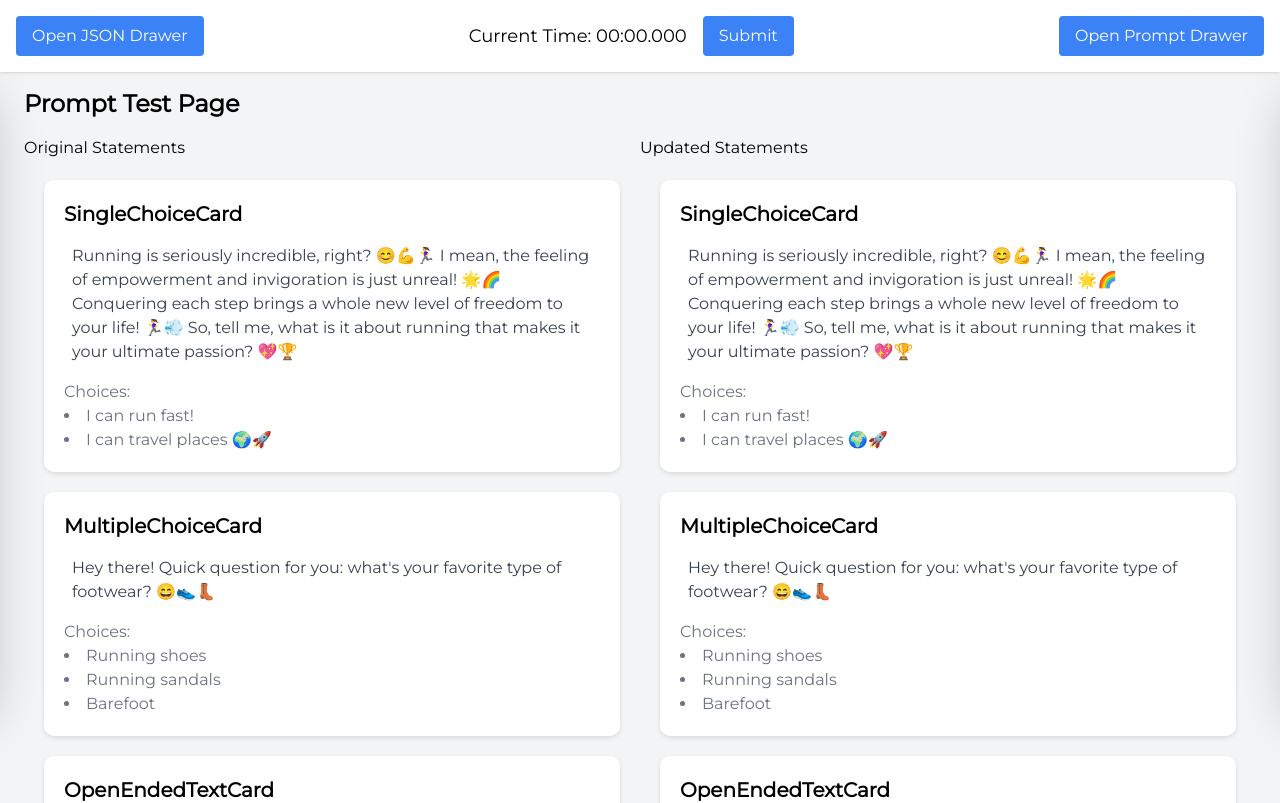
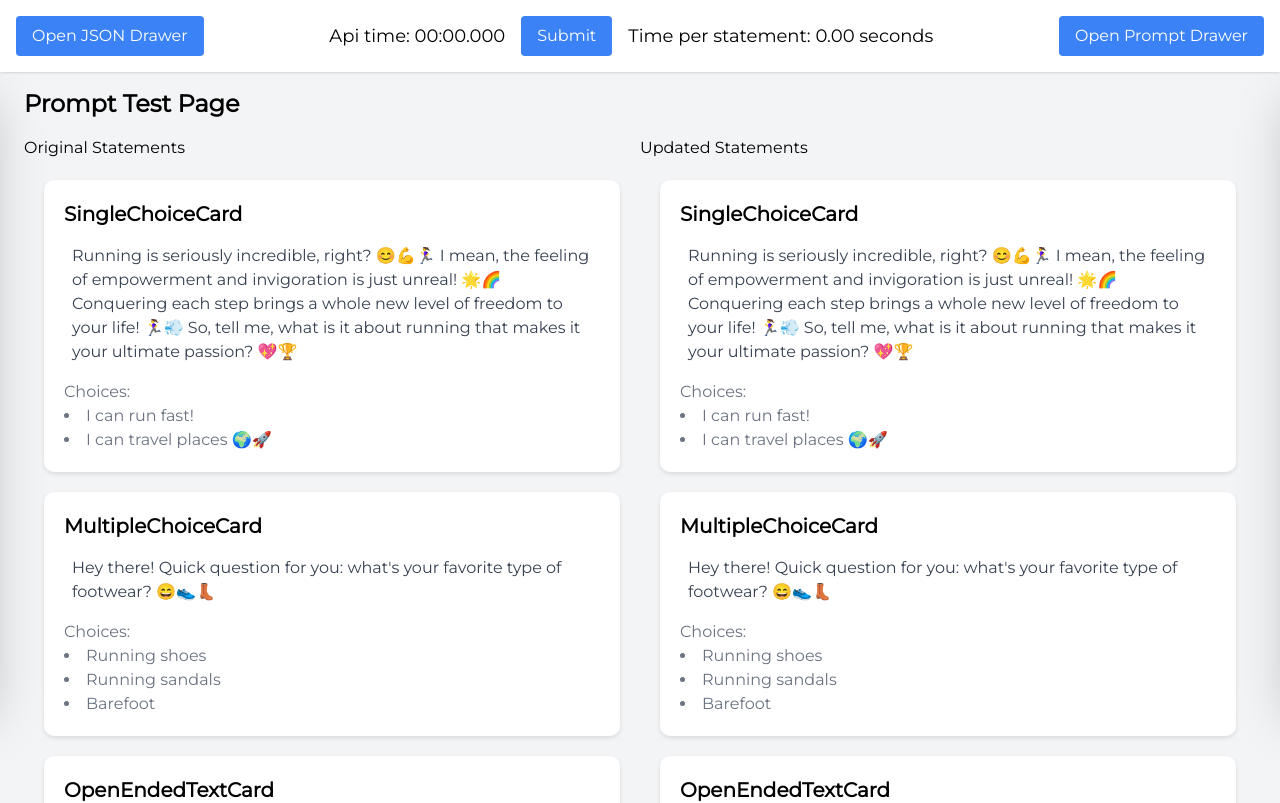
Before and after one commit to Ollstar/surveygen, a Next.js app: page / in a window 1280 px wide. Shown: the top 803 px of the page. Built offline with nearby package versions, Linux system fonts and the light colour scheme.

Commit message:
added per statement timing

```diff
--- a/app/page.tsx
+++ b/app/page.tsx
@@ -22,6 +22,7 @@ const Messages: React.FC = () => {
 
   const [statements, setStatements] = useState<Statement[]>([]);
   const [updatedStatements, setUpdatedStatements] = useState<Statement[]>([]);
+  const [timePerStatement, setTimePerStatement] = useState<number>(0);
 
   const [inputJson, setInputJson] = useState(sampleJson);
   const [prompt, setPrompt] = useState<string>(defaultPromptPrefix);
@@ -30,7 +31,7 @@ const Messages: React.FC = () => {
   const timerInterval = useRef<NodeJS.Timeout | null>(null);
   const [drawerOpen, setDrawerOpen] = useState(false);
   const [jsonDrawerOpen, setJsonDrawerOpen] = useState(false);
-const staticPromptPart = `{examples}\n{format_instructions}\n Therefore here are the final Transformed Statements:`;
+  const staticPromptPart = `{examples}\n{format_instructions}\n Therefore here are the final Transformed Statements:`;
 
   const startTimer = useCallback(() => {
     setCurrentTime(0); // Reset the timer
@@ -83,8 +84,13 @@ const staticPromptPart = `{examples}\n{format_instructions}\n Therefore here are
         });
         stopTimer();
 
+
         const end = performance.now();
-        console.log("Request took", end - start, "milliseconds.");
+        const totalTime = end - start; // Calculate the total time
+        console.log("Request took", totalTime, "milliseconds.");
+
+        // Calculate time per statement and set it
+        setTimePerStatement((totalTime / statements.length) / 1000);
 
         setUpdatedStatements(updated);
       } catch (error) {
@@ -129,7 +135,7 @@ const staticPromptPart = `{examples}\n{format_instructions}\n Therefore here are
         </div>
         <div className="flex items-center">
           <p className="text-lg">
-            Current Time: {new Date(currentTime).toISOString().substr(14, 9)}
+            Api time: {new Date(currentTime).toISOString().substr(14, 9)}
           </p>
           <button
             disabled={inflight}
@@ -140,6 +146,9 @@ const staticPromptPart = `{examples}\n{format_instructions}\n Therefore here are
           >
             Submit
           </button>
+          <p className="text-lg ml-4">
+          Time per statement: {timePerStatement.toFixed(2)} seconds
+  </p>
         </div>
         <div>
           <button
@@ -220,7 +229,7 @@ const staticPromptPart = `{examples}\n{format_instructions}\n Therefore here are
           className="w-full p-4 border rounded overflow-y-scroll"
           defaultValue={prompt}
         />
-          <p className="text-gray-500 mt-4">{staticPromptPart}</p>
+        <p className="text-gray-500 mt-4">{staticPromptPart}</p>
 
         <button
           className="bg-blue-500 text-white py-2 px-4 rounded"
@@ -261,7 +270,6 @@ const staticPromptPart = `{examples}\n{format_instructions}\n Therefore here are
         />
 
         <button
-
           className="bg-blue-500 text-white py-2 px-4 rounded"
           onClick={() => {
             setInputJson(
```
